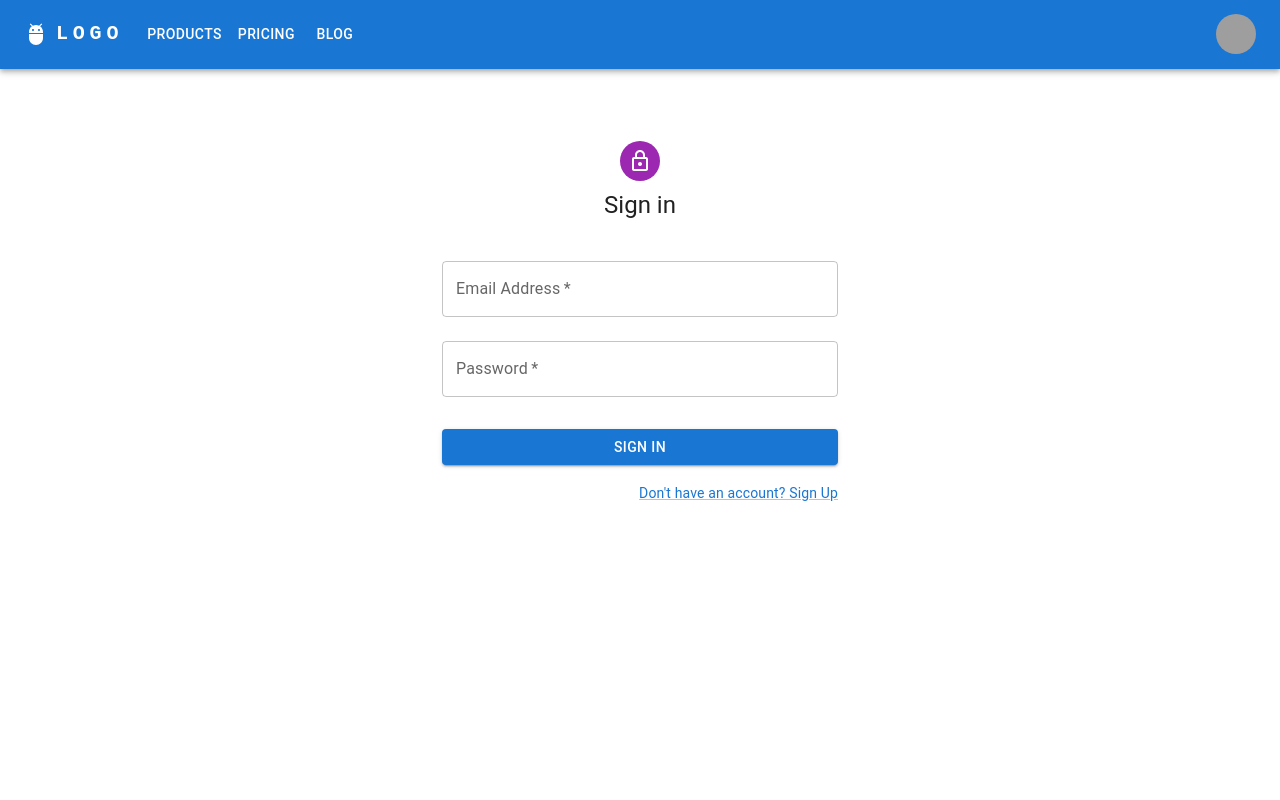
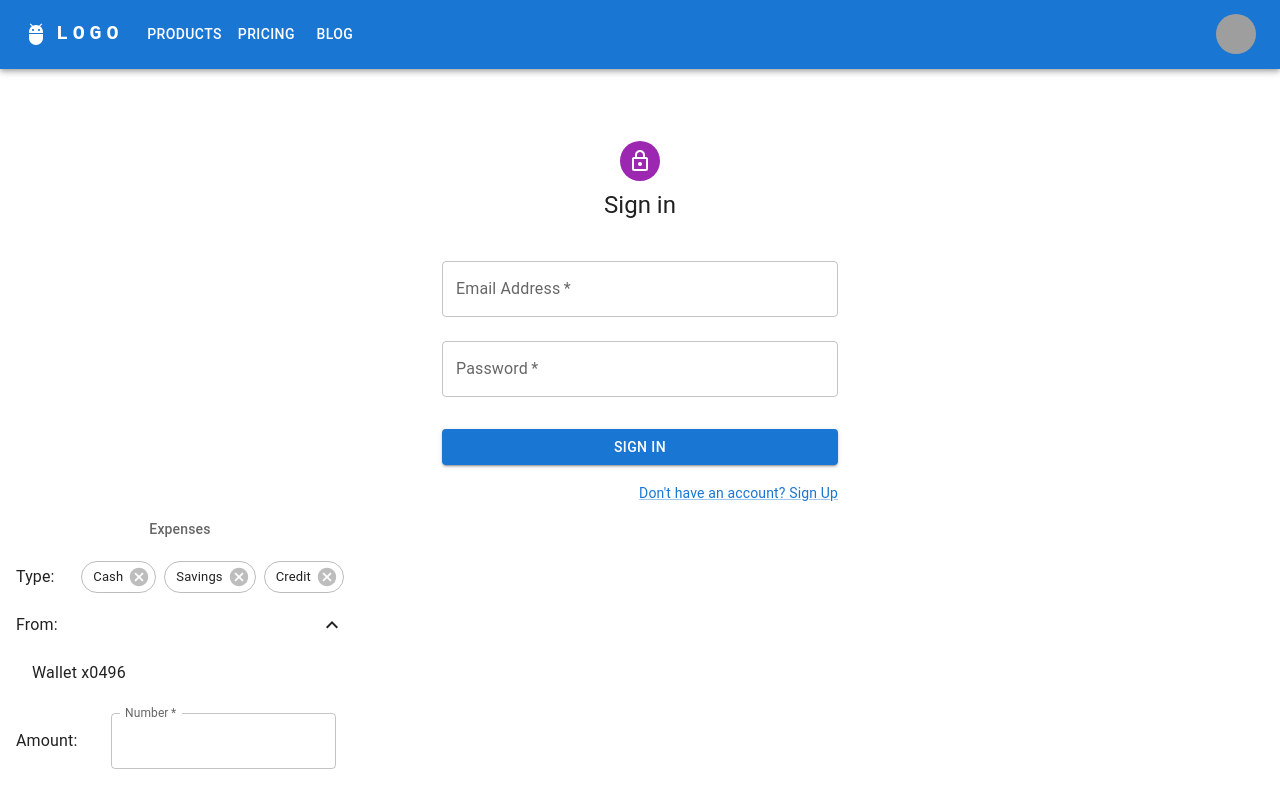
Before and after one commit to Maitree0208/ExpenseTracker, a React (Vite) app: page / in a window 1280 px wide. Built offline with nearby package versions, Linux system fonts and the light colour scheme; grey boxes are pictures that could not be loaded.

Commit message:
added expense form- type, from, amount

```diff
--- a/package.json
+++ b/package.json
@@ -10,10 +10,12 @@
     "preview": "vite preview"
   },
   "dependencies": {
+    "@date-io/dayjs": "^3.0.0",
     "@emotion/react": "^11.11.4",
     "@emotion/styled": "^11.11.5",
     "@mui/icons-material": "^5.15.15",
     "@mui/material": "^5.15.15",
+    "@mui/x-date-pickers": "^7.1.1",
     "react": "^18.2.0",
     "react-dom": "^18.2.0"
   },
--- a/src/App.jsx
+++ b/src/App.jsx
@@ -2,12 +2,14 @@ import './App.css'
 
 import Navbar from './components/Navbar';
 import AuthForm from './components/AuthForm';
+import ExpenseForm from './components/ExpenseForm';
 
 function App() {
   return (
     <>
       <Navbar></Navbar>
       <AuthForm></AuthForm>
+      <ExpenseForm></ExpenseForm>
     </>
   )
 }
--- a/src/components/AuthForm.jsx
+++ b/src/components/AuthForm.jsx
@@ -12,6 +12,7 @@ import LockOutlinedIcon from '@mui/icons-material/LockOutlined';
 import Typography from '@mui/material/Typography';
 import Container from '@mui/material/Container';
 import { createTheme, ThemeProvider } from '@mui/material/styles';
+import ExpenseForm from './ExpenseForm';
 
 const defaultTheme = createTheme();
 
@@ -94,17 +95,12 @@ function AuthForm() {
               id="password"
               autoComplete={isLogin ? 'current-password' : 'new-password'}
             />
-            {!isLogin && (
-              <FormControlLabel
-                control={<Checkbox value="allowExtraEmails" color="primary" />}
-                label="I want to receive inspiration, marketing promotions and updates via email."
-              />
-            )}
             <Button
               type="submit"
               fullWidth
               variant="contained"
               sx={{ mt: 3, mb: 2 }}
+
             >
               {isLogin ? 'Sign In' : 'Sign Up'}
             </Button>
--- /dev/null
+++ b/src/components/ExpenseForm.jsx
@@ -0,0 +1,57 @@
+import * as React from 'react';
+import ListSubheader from '@mui/material/ListSubheader';
+import List from '@mui/material/List';
+import ListItemButton from '@mui/material/ListItemButton';
+import ListItemText from '@mui/material/ListItemText';
+import Collapse from '@mui/material/Collapse';
+import ExpandLess from '@mui/icons-material/ExpandLess';
+import ExpandMore from '@mui/icons-material/ExpandMore';
+import List_Account from './List_Account';
+import List_From from './List_From';
+
+function ExpenseForm() {
+  const [open, setOpen] = React.useState(true);
+
+  const handleClick = () => {
+    setOpen(!open);
+
+  };
+
+  return (
+    <List
+      sx={{ width: '100%', maxWidth: 360, bgcolor: 'background.paper' }}
+      component="nav"
+      aria-labelledby="nested-list-subheader"
+      subheader={
+        <ListSubheader component="div" id="nested-list-subheader">
+           <center>Expenses</center>
+        </ListSubheader>
+      }
+    >
+      <ListItemButton onClick={handleClick}>
+        <ListItemText primary="Type:" />
+             {List_Account()}
+      </ListItemButton>
+
+      <ListItemButton onClick={handleClick}>
+        <ListItemText primary="From:" />
+        {open ? <ExpandLess /> : <ExpandMore />}
+      </ListItemButton>
+      <Collapse in={open} timeout="auto" unmountOnExit>
+        <List component="div" disablePadding>
+          <ListItemButton sx={{ pl: 4 }}>
+            <ListItemText primary="Wallet x0496" />
+          </ListItemButton>
+        </List>
+      </Collapse>
+
+      <ListItemButton onClick={handleClick}>
+        <ListItemText primary="Amount:" />
+            {List_From()}
+      </ListItemButton>
+
+    </List>
+  );
+}
+
+export default ExpenseForm;
--- /dev/null
+++ b/src/components/List_Account.jsx
@@ -0,0 +1,40 @@
+import * as React from 'react';
+import Chip from '@mui/material/Chip';
+import Stack from '@mui/material/Stack';
+
+ function List_Account() {
+  const handleClick = () => {
+    variant="filled"
+    console.info('You clicked the Chip.');
+  };
+
+  const handleDelete = () => {
+    console.info('You clicked the delete icon.');
+  };
+
+  return (
+    <Stack direction="row" spacing={1}>
+      <Chip
+        label="Cash"
+        variant="outlined"
+        onClick={handleClick}
+        onDelete={handleDelete}
+      />
+      <Chip
+        label="Savings"
+        variant="outlined"
+        onClick={handleClick}
+        onDelete={handleDelete}
+      />
+      <Chip
+        label="Credit"
+        variant="outlined"
+        onClick={handleClick}
+        onDelete={handleDelete}
+      />
+
+    </Stack>
+  );
+}
+
+export default List_Account;
--- /dev/null
+++ b/src/components/List_From.jsx
@@ -0,0 +1,30 @@
+import * as React from 'react';
+import Box from '@mui/material/Box';
+import TextField from '@mui/material/TextField';
+
+ function List_From() {
+    return (
+      <Box
+        component="form"
+        sx={{
+          '& .MuiTextField-root': { m: 1, width: '25ch' },
+        }}
+        noValidate
+        autoComplete="off"
+      >
+        <div>
+        <TextField
+            required
+          id="outlined-number"
+          label="Number"
+          type="number"
+          InputLabelProps={{
+            shrink: true,
+          }}
+        />
+        </div>
+    </Box>
+  );
+}
+
+export default List_From;
```
Also changed, not shown: src/components/List_Date.jsx (added, +17 -0 lines), 1 other file (tests, documents, lock files or other folders).
